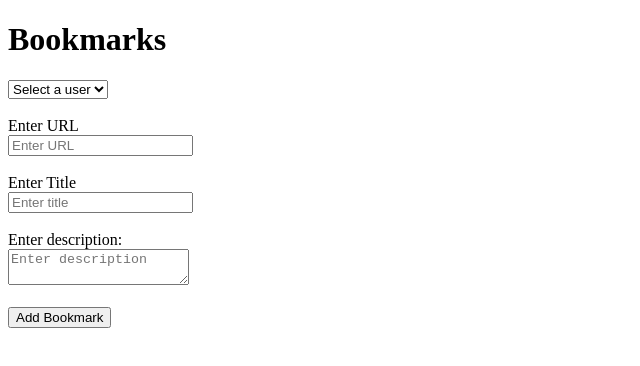
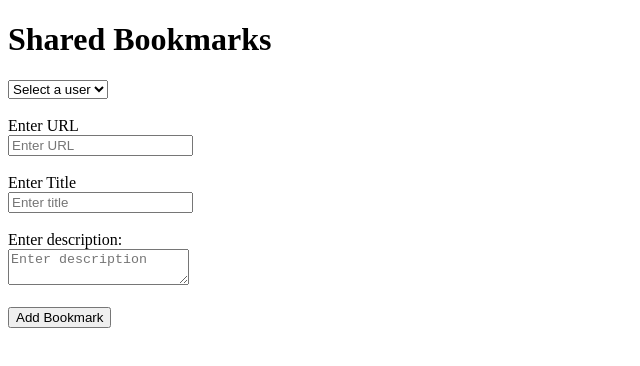
Before and after one commit to donarbl/Shared_Bookmarks, a plain HTML site: page index.html in a window 1280 px wide. Shown: the whole page, without its empty margins (0-640 px from the left). Drawn offline with Linux system fonts and the light colour scheme.

Commit message:
update the meta description in html for lighthouse

```diff
--- a/index.html
+++ b/index.html
@@ -1,10 +1,15 @@
 <!DOCTYPE html>
 <html lang ="en">
   <head>
-    <script type="module" src="script.js"></script>
-    <title>Bookmarks ledger</title>
+  <meta charset="UTF-8">
+  <meta name="description" content="Shared Bookmarks website">
+  <meta name="keywords" content="HTML, JavaScript">
+  <meta name="author" content="Donara Blanc">
+  <meta name="viewport" content="width=device-width, initial-scale=1.0">
+  <script type="module" src="script.js"></script>
+  <title>Shared Bookmarks</title>
   </head>
   <body>
-    <h1>Bookmarks</h1>
+    <h1>Shared Bookmarks</h1>
   </body>
 </html>
```
